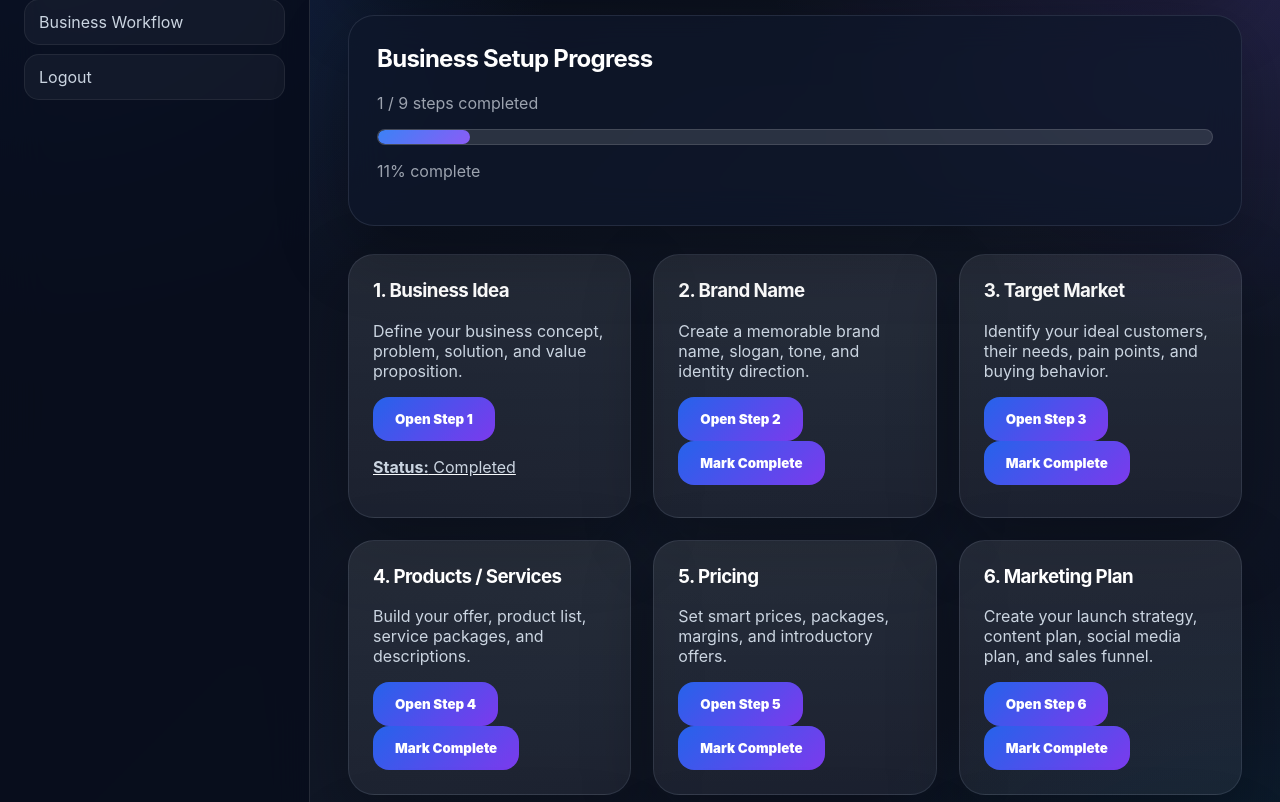
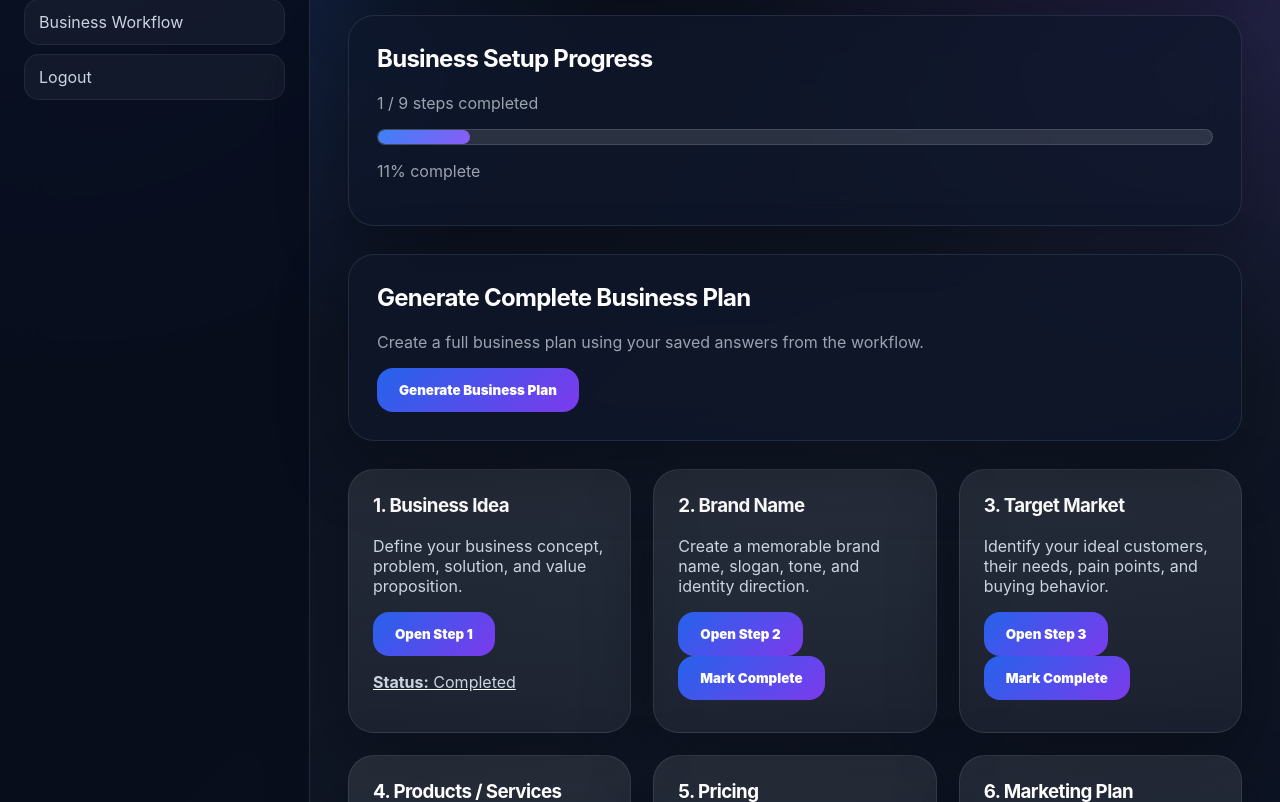
Before and after one commit to olwakhendamse18-commits/businessbuilder-ai, a Flask app: page /business_workflow in a window 1280 px wide. Shown: the part 211-1013 px from the top of the page. Run offline with Flask 3, Linux system fonts and the light colour scheme; the visitor is signed in with stand-in values (Sample User, id 1); a database or web service that is not in the repository returns one stand-in record (values such as "Sample title"); some libraries are stand-ins or nearby versions.

Commit message:
Generate business plan from workflow answers

```diff
--- a/app.py
+++ b/app.py
@@ -828,12 +828,98 @@ def workflow_step(step_number):
 
     existing_answer = get_workflow_answer(user_id, step_number)
 
+    def get_all_workflow_answers(user_id):
+        conn = db()
+    cur = conn.cursor()
+
+    cur.execute(
+        """
+        SELECT step_number, step_name, answer
+        FROM workflow_answers
+        WHERE user_id = ?
+        ORDER BY step_number ASC
+        """,
+        (user_id,)
+    )
+
+    rows = cur.fetchall()
+    conn.close()
+
+    return rows
+
     return render_template(
         "workflow_step.html",
         step_number=step_number,
         step_name=step["name"],
         question=step["question"],
         existing_answer=existing_answer
+    )
+
+@app.route("/generate_business_plan")
+def generate_business_plan():
+    if "user_id" not in session:
+        return redirect("/login")
+
+    user_id = session["user_id"]
+
+    if not user_has_paid(user_id):
+        return redirect("/dashboard")
+
+    answers = get_all_workflow_answers(user_id)
+
+    if not answers:
+        return redirect("/business_workflow")
+
+    workflow_text = ""
+
+    for step_number, step_name, answer in answers:
+        workflow_text += f"""
+Step {step_number}: {step_name}
+Answer:
+{answer}
+
+"""
+
+    prompt = f"""
+Create a complete professional business plan using the user's saved workflow answers.
+
+The business plan must include:
+
+1. Executive Summary
+2. Business Idea
+3. Brand Name and Brand Identity
+4. Target Market
+5. Products or Services
+6. Pricing Strategy
+7. Marketing Plan
+8. Shopify Setup Plan
+9. Canva Branding Plan
+10. Launch Checklist
+11. Next 30-Day Action Plan
+
+User workflow answers:
+{workflow_text}
+"""
+
+    response = client.chat.completions.create(
+        model="gpt-4.1-mini",
+        messages=[
+            {
+                "role": "system",
+                "content": SYSTEM_PROMPT
+            },
+            {
+                "role": "user",
+                "content": prompt
+            }
+        ]
+    )
+
+    business_plan = response.choices[0].message.content
+
+    return render_template(
+        "business_plan.html",
+        business_plan=business_plan
     )
 
 @app.route("/chat", methods=["POST"])
--- a/static/style.css
+++ b/static/style.css
@@ -646,3 +646,12 @@ a {
     border-radius: 999px;
     transition: width 0.3s ease;
 }
+
+.business-plan-output {
+    white-space: pre-wrap;
+    font-family: Inter, Arial, sans-serif;
+    font-size: 16px;
+    line-height: 1.7;
+    color: #e5e7eb;
+    margin: 0;
+}
--- a/templates/business_workflow.html
+++ b/templates/business_workflow.html
@@ -51,6 +51,15 @@
     <p>
         {{ progress_percent }}% complete
     </p>
+</section>
+
+<section class="project-form">
+    <h2>Generate Complete Business Plan</h2>
+    <p>Create a full business plan using your saved answers from the workflow.</p>
+
+    <a href="/generate_business_plan">
+        <button type="button">Generate Business Plan</button>
+    </a>
 </section>
 
         <div class="cards">
```
Also changed, not shown: templates/business_plan.html (added, +50 -0 lines).
